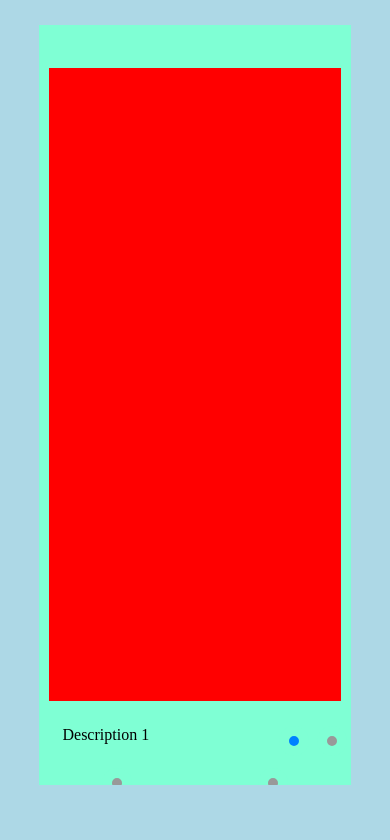
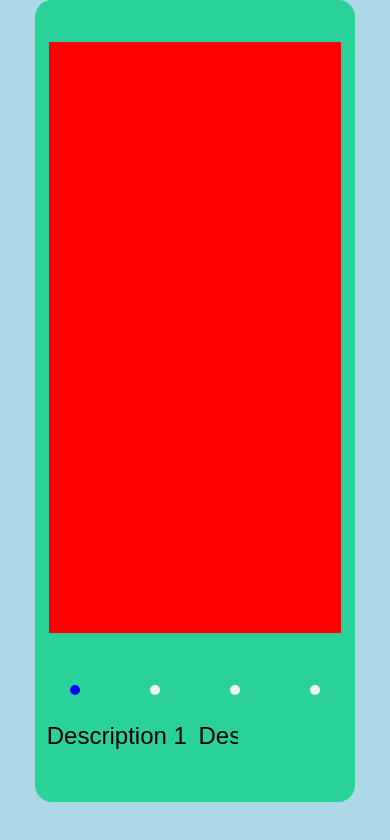
Before and after one commit to elem15/cssMemSlider, a plain HTML site: page index.html in a window 390 px wide. Drawn offline with Linux system fonts and the light colour scheme.

Commit message:
feat: implement mobile version (Thu, May 12, 2022 10:10:54 PM)

```diff
--- a/styles/style.css
+++ b/styles/style.css
@@ -8,25 +8,39 @@ body {
     justify-content: center;
     padding: 3vh 0 7vh;
 }
+
 .container {
-    background-color: aquamarine;
+    background-color: rgb(42, 210, 154);
     width: 80vw;
     height: 90vh;
-	overflow: hidden;
+    overflow: hidden;
     display: flex;
     flex-wrap: wrap;
     justify-content: space-around;
     padding: 5vh 0;
+    border-radius: 2vh;
+    white-space: nowrap;
+}
+
+@media (max-width: 420px) {
+    body {
+        padding: 0;
+    }
+    .container {
+        flex-direction: row;
+        width: 82vw;
+        height: 95vh;
+    }
 }
 
 .images-slider {
     width: 75vw;
-    height: 75vh;
+    height: 70vh;
     background-color: antiquewhite;
     overflow: hidden;
     position: relative;
     order: 0;
-    margin-bottom: 3vh;
+    margin-bottom: 5vh;
 }
 
 .images-wrapper {
@@ -41,26 +55,40 @@ body {
     width: 75vw;
     height: 75vh;
 }
+
 .red {
     background-color: red;
 }
+
 .green {
     background-color: green;
 }
+
 .yellow {
     background-color: yellow;
 }
+
 .blue {
     background-color: blue;
 }
 
 .text-slider {
-    width: 7em;
+    width: 20vw;
     height: 5vh;
-    background-color: aquamarine;
+    background-color: rgb(42, 210, 154);
     overflow: hidden;
     order: 1;
     margin-right: 30vw;
+}
+
+@media (max-width: 420px) {
+    .text-slider {
+        order: 7;
+        width: 50vw;
+        margin-top: 2vh;
+        margin-left: 3vw;
+
+    }
 }
 
 .text-wrapper {
@@ -74,66 +102,91 @@ body {
 
 .text {
     white-space: nowrap;
+    font-family: Arial, Helvetica, sans-serif;
+    font-size: 1.1em;
+}
+
+@media (max-width: 420px) {
+    .text {
+        font-size: 1.5em;
+    }
 }
 
 .view-control {
     display: none;
-    cursor: pointer;
-    border-color: white;
-    background-color: white;
-    color: white;
 }
 
-.view-control + label {
-    background: #999;
-    border: solid 10px aquamarine;
+.view-control+label {
+    background: rgb(242, 243, 243);
+    border: solid 10px rgb(42, 210, 154);
     border-radius: 50%;
     height: 25px;
     width: 25px;
-    display:inline-block;
-    padding: 0 0 0 0px;
+    display: inline;
+    padding: 0;
     cursor: pointer;
     padding: 5px;
+    transition: all .2s ease-in-out;
 }
-.view-control:checked + label {
-    background: #0080FF;
+
+.view-control:hover+label {
+    background: #2d96ff;
+    border: solid 10px rgb(168, 231, 210);
+}
+
+.view-control:checked:hover+label {
+    background: #2d96ff;
+    border: solid 10px rgb(42, 210, 154);
+}
+
+.view-control:checked+label {
+    background: blue;
     height: 16px;
     width: 16px;
-    display:inline-block;
+    display: inline-block;
     padding: 5px;
 }
 
-.view-control-1 + label{
+.view-control-1+label {
     order: 2;
 }
-.view-control-2 + label{
+
+.view-control-2+label {
     order: 3;
 }
-.view-control-3 + label{
+
+.view-control-3+label {
     order: 4;
 }
-.view-control-4 + label{
+
+.view-control-4+label {
     order: 5;
 }
 
-.view-control-2:checked ~.images-slider  .images-wrapper {
+.view-control-2:checked~.images-slider .images-wrapper {
     margin-left: -80vw;
 }
-.view-control-3:checked ~.images-slider  .images-wrapper {
+
+.view-control-3:checked~.images-slider .images-wrapper {
     margin-left: -160vw;
 }
-.view-control-4:checked ~.images-slider  .images-wrapper {
+
+.view-control-4:checked~.images-slider .images-wrapper {
     margin-left: -240vw;
 }
-.view-control-2:checked ~.text-slider  .text-wrapper {
+
+.view-control-2:checked~.text-slider .text-wrapper {
     margin-left: -8em;
 }
-.view-control-3:checked ~.text-slider  .text-wrapper {
+
+.view-control-3:checked~.text-slider .text-wrapper {
     margin-left: -15em;
 }
-.view-control-4:checked ~.text-slider  .text-wrapper {
+
+.view-control-4:checked~.text-slider .text-wrapper {
     margin-left: -23em;
 }
+
 .radio-test {
     width: 10px;
     height: 10px;
```
